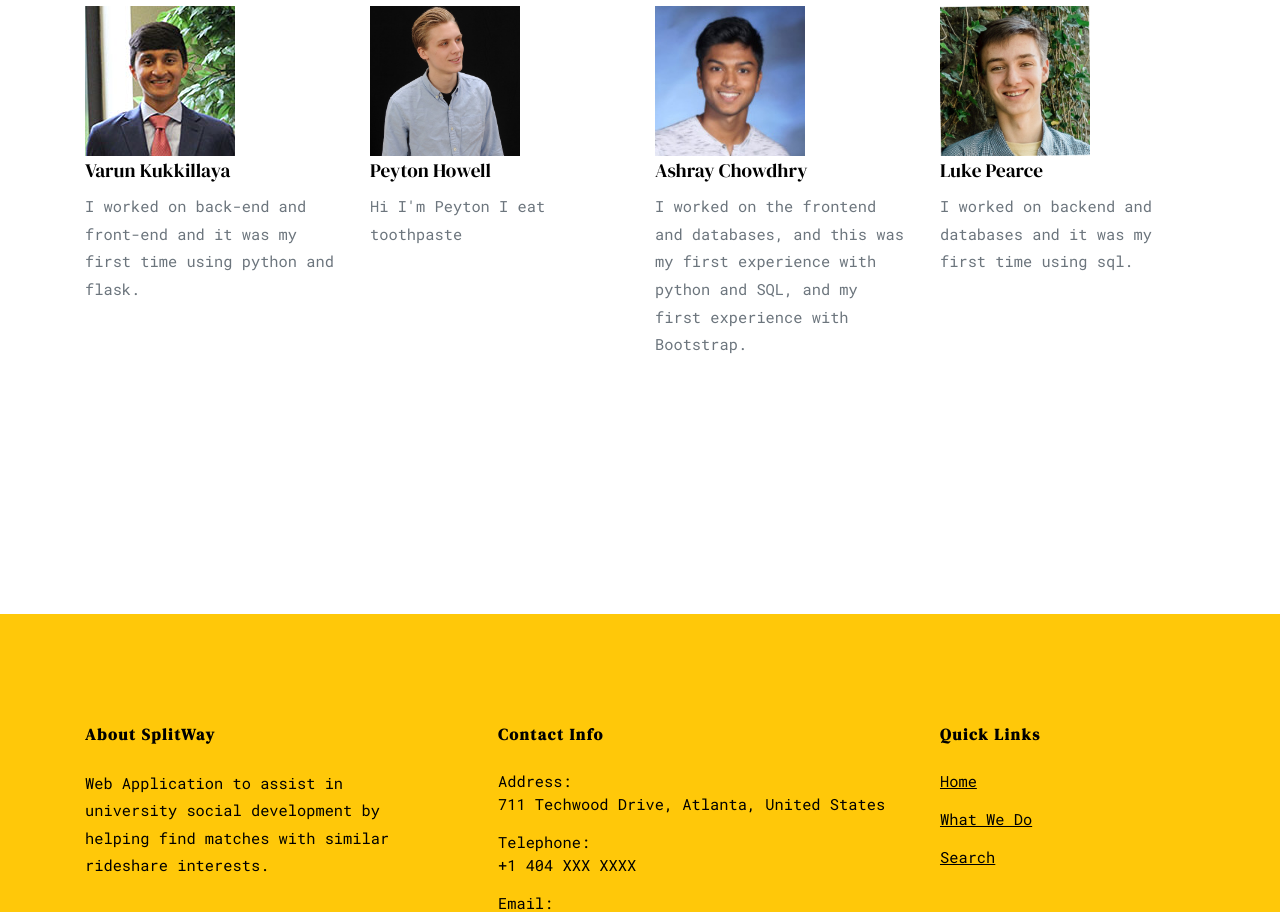
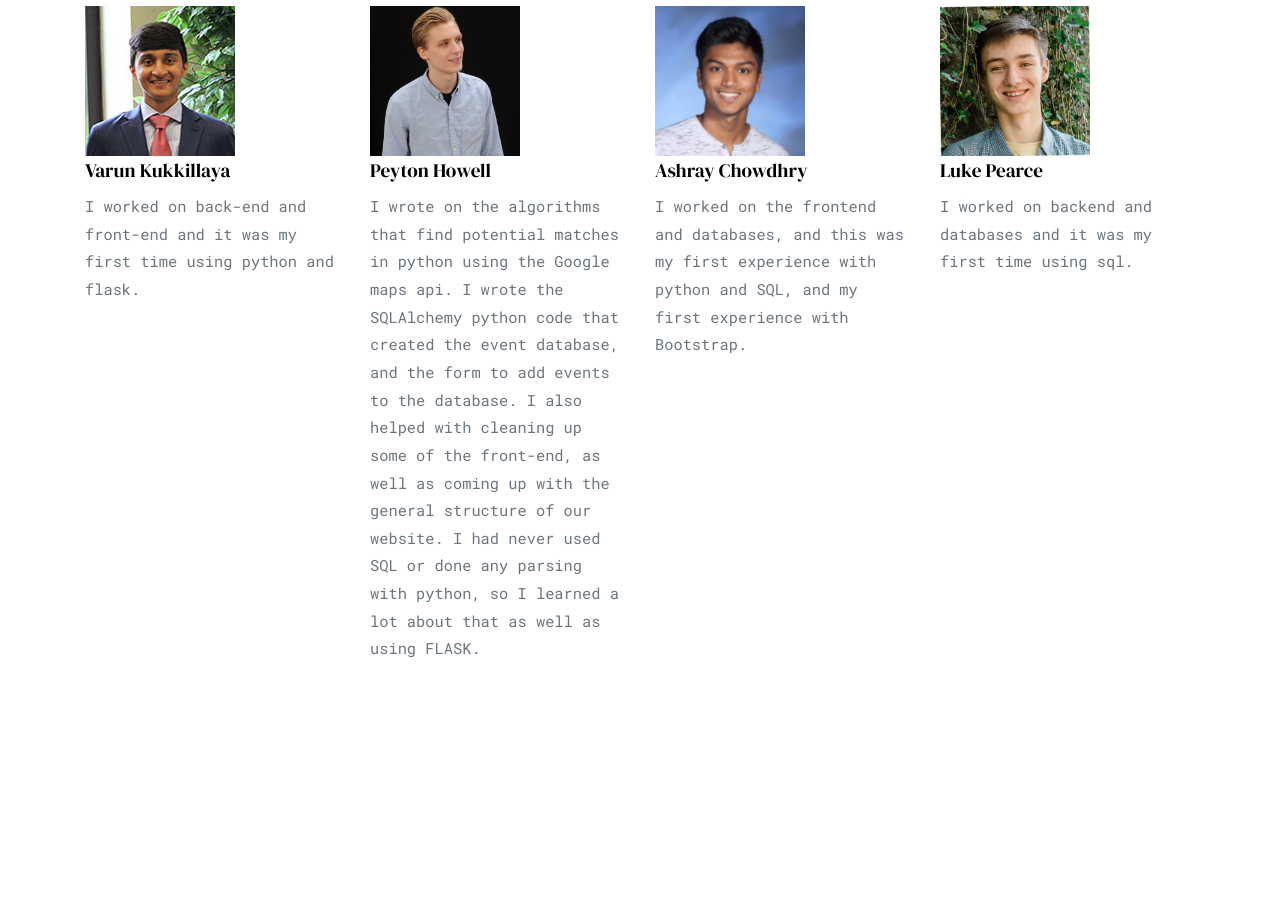
Before and after one commit to ashraychowdhry/splitway, a Flask app: page / in a window 1280 px wide. Shown: the part 1487-2399 px from the top of the page. Run offline with Flask 2, Linux system fonts and the light colour scheme; some libraries are stand-ins or nearby versions.

Commit message:
Add creators about section

```diff
--- a/splitway/models.py
+++ b/splitway/models.py
@@ -27,5 +27,5 @@ class Event(db.Model):
     destination_address = db.Column(db.String(250), nullable=False)
     time = db.Column(db.String(250), nullable=False)
     def __repr__(self):
-        return ({"even_name":self.event_name,"first_name":self.first_name,"email":self.email,"current_address":self.current_address,"destination_address":self.destination_address,"time":self.time})
+        return ({"event_name":self.event_name,"first_name":self.first_name,"email":self.email,"current_address":self.current_address,"destination_address":self.destination_address,"time":self.time})
 db.create_all()
--- a/splitway/templates/addevent.html
+++ b/splitway/templates/addevent.html
@@ -67,7 +67,7 @@ RSS Feed: https://feeds.feedburner.com/Free-templateco
                 <a class="nav-link active" href="{{ url_for('home') }}">Home</a>
               </li>
               <li class="nav-item">
-                <a class="nav-link" href="{{ url_for('home') }}">What We Do</a>
+                <a class="nav-link" href="{{ url_for('home',_anchor='WhatWeDo') }}">What We Do</a>
               </li>
               <li class="nav-item">
                 <a class="nav-link" href="{{ url_for('home') }}">Get Started</a>
--- a/splitway/templates/home.html
+++ b/splitway/templates/home.html
@@ -187,7 +187,8 @@ RSS Feed: https://feeds.feedburner.com/Free-templateco
               <div class="service" data-aos="fade-up" data-aos-delay="100">
                 <img src="/static/images/peyton.jpg" alt="Peyton" style="width:150px;height:150px;">
                 <h3>Peyton Howell</h3>
-                <p>Hi I'm Peyton I eat toothpaste</p>
+                <p>I wrote on the algorithms that find potential matches in python using the Google maps api. I wrote the SQLAlchemy python code that created the event database, and the form to add events to the database. I also helped with cleaning up some of the front-end, as well as coming up with the general structure of our website. I had never used SQL or done any parsing with python, so I learned a lot about that as well as using FLASK.
+                  </p>
               </div>
             </div>
             <div class="col-lg-3 mb-4">
```
